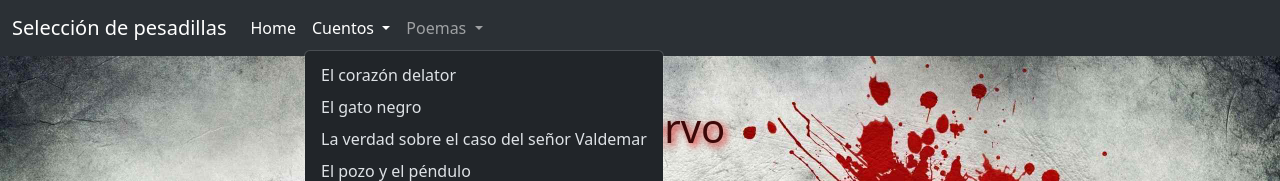
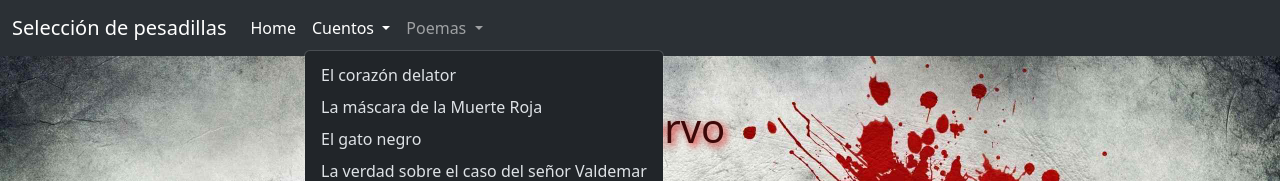
Before and after one commit to JuanCMarquez/El-inventor-de-pesadillas, a website: page pages/elcuervo.html in a window 1280 px wide. Both pictures are taken after a click on the button "Cuentos". Shown: the top 181 px of the page. Drawn offline with nearby package versions, Linux system fonts and the light colour scheme; files that its build step writes are made by us from their sources.

Commit message:
Tercera Preentrega revisada

```diff
--- a/pages/elcuervo.html
+++ b/pages/elcuervo.html
@@ -37,10 +37,11 @@
                         <ul class="dropdown-menu">
                             <li><a class="dropdown-item" href="./elcorazondelator.html">El
                                     corazón delator</a></li>
+                            <li><a class="dropdown-item" href="./lamascaradelamuerteroja.html">La máscara de la Muerte
+                                    Roja</a></li>
                             <li><a class="dropdown-item" href="./elgatonegro.html">El gato
                                     negro</a></li>
-                            <li><a class="dropdown-item"
-                                    href="./laverdadsobreelcasodelseñorvaldemar.html">La
+                            <li><a class="dropdown-item" href="./laverdadsobreelcasodelseñorvaldemar.html">La
                                     verdad sobre el caso del señor Valdemar</a></li>
                             <li><a class="dropdown-item" href="./elpozoyelpendulo.html">El
                                     pozo y el péndulo</a></li>
@@ -85,7 +86,8 @@
         </div>
 
         <div class="container p-6 col-18 text-red text-center">
-            <video class="videoPoemas" src="../assets/videos/THE RAVEN by Edgar Allan Poe.mp4" controls autoplay muted></video>
+            <video class="videoPoemas" src="../assets/videos/THE RAVEN by Edgar Allan Poe.mp4" controls autoplay
+                muted></video>
         </div>
 
         <div class="container p-10 col-12 text-red text-center">
```
